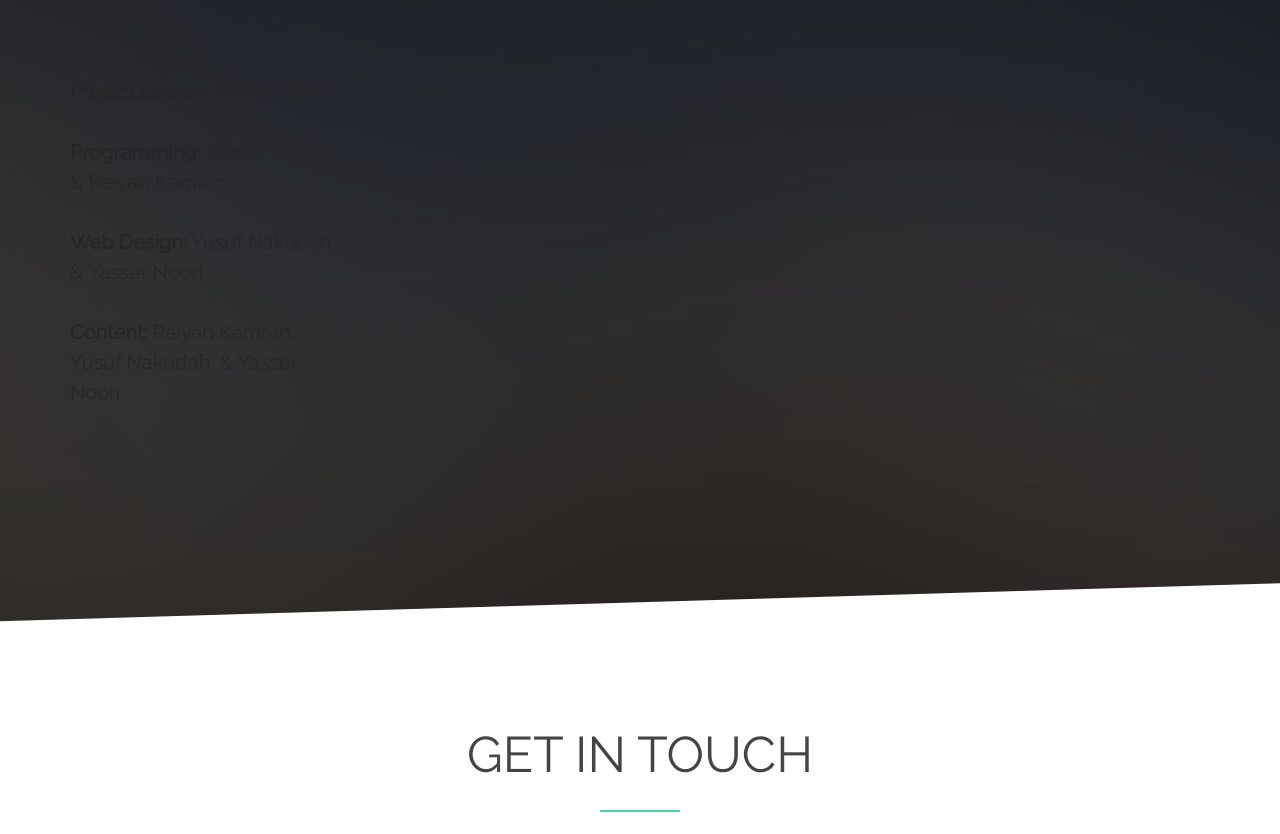
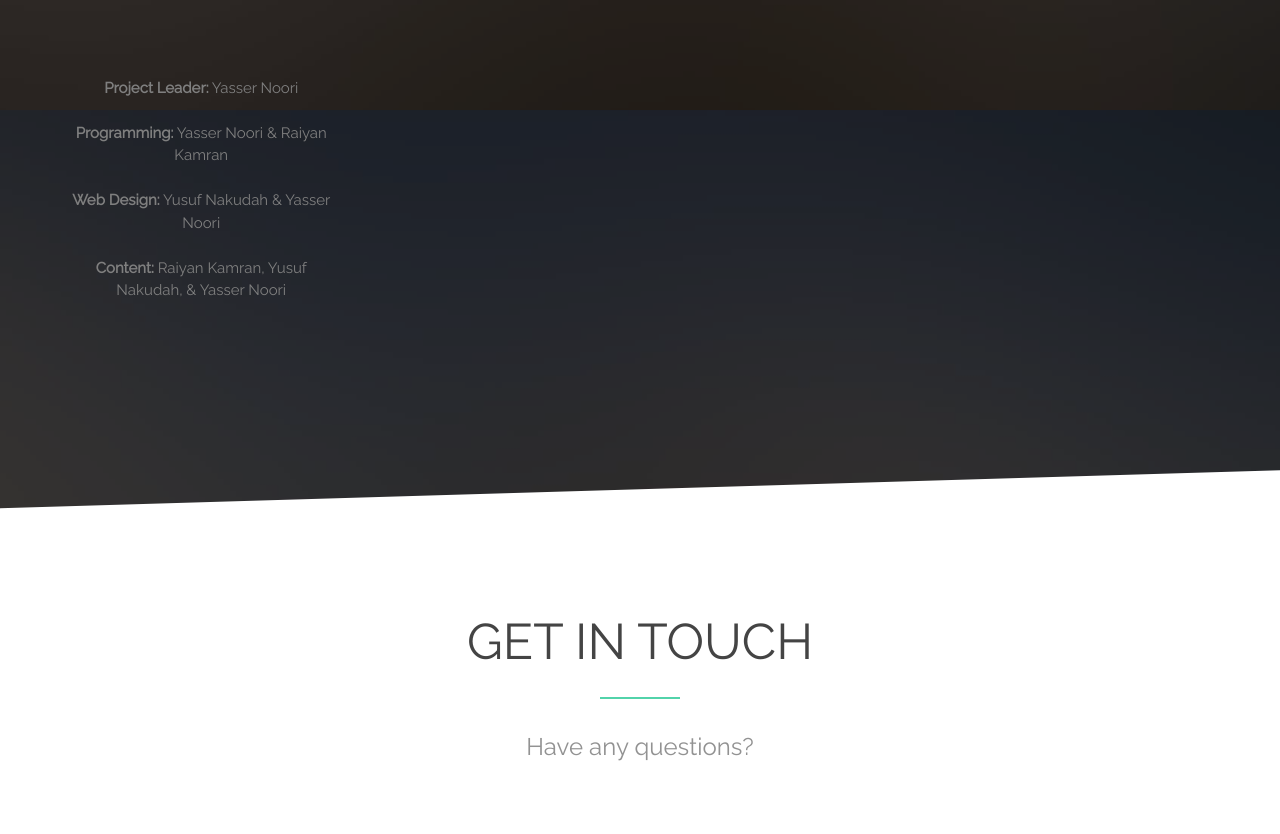
Before and after one commit to aw-redirct/garbage-audit.github.io2, a plain HTML site: page index.html in a window 1280 px wide. Shown: the part 4328-5162 px from the top of the page. Drawn offline with Linux system fonts and the light colour scheme; some packages are replaced by stand-ins of ours; no server answers; files whose address does not match are found by name.

Commit message:
Update index.html

```diff
--- a/index.html
+++ b/index.html
@@ -391,11 +391,11 @@ h1 {
 			</div>
 			<div class="row">
 				<div class="col-md-3 col-sm-6 col-xs-12">
-					<div class="to-animate">
-						<p style="font-size: 20px;"><b>Project Leader:</b> Yasser Noori</p>
-						<p style="font-size: 20px;"><b>Programming:</b> Yasser Noori & Raiyan Kamran</p>
-						<p style="font-size: 20px;"><b>Web Design:</b> Yusuf Nakudah & Yasser Noori</p>
-						<p style="font-size: 20px;"><b>Content:</b> Raiyan Kamran, Yusuf Nakudah, & Yasser Noori</p>
+					<div class="fh5co-counter to-animate">
+						<p style="font-size: 15px;"><b>Project Leader:</b> Yasser Noori</p>
+						<p style="font-size: 15px;"><b>Programming:</b> Yasser Noori & Raiyan Kamran</p>
+						<p style="font-size: 15px;"><b>Web Design:</b> Yusuf Nakudah & Yasser Noori</p>
+						<p style="font-size: 15px;"><b>Content:</b> Raiyan Kamran, Yusuf Nakudah, & Yasser Noori</p>
 					</div>
 				</div>
 			</div>
```
